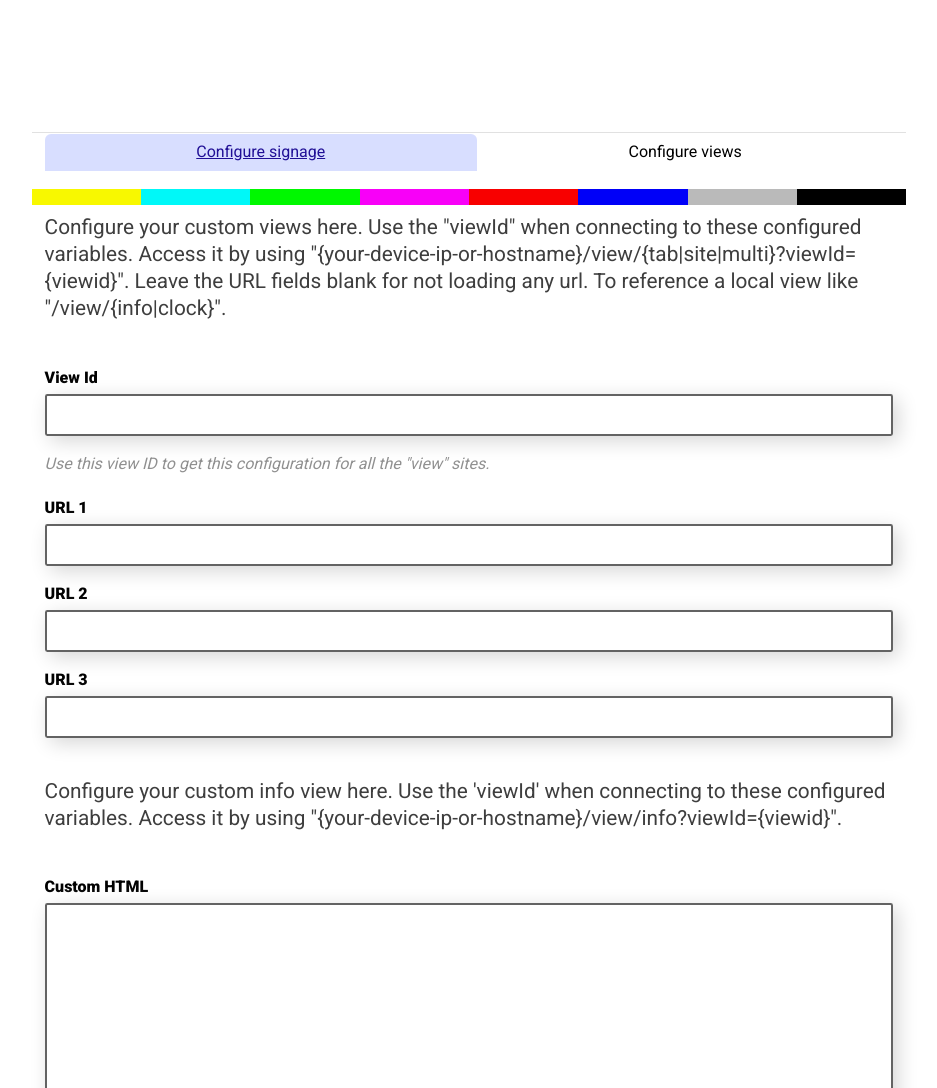
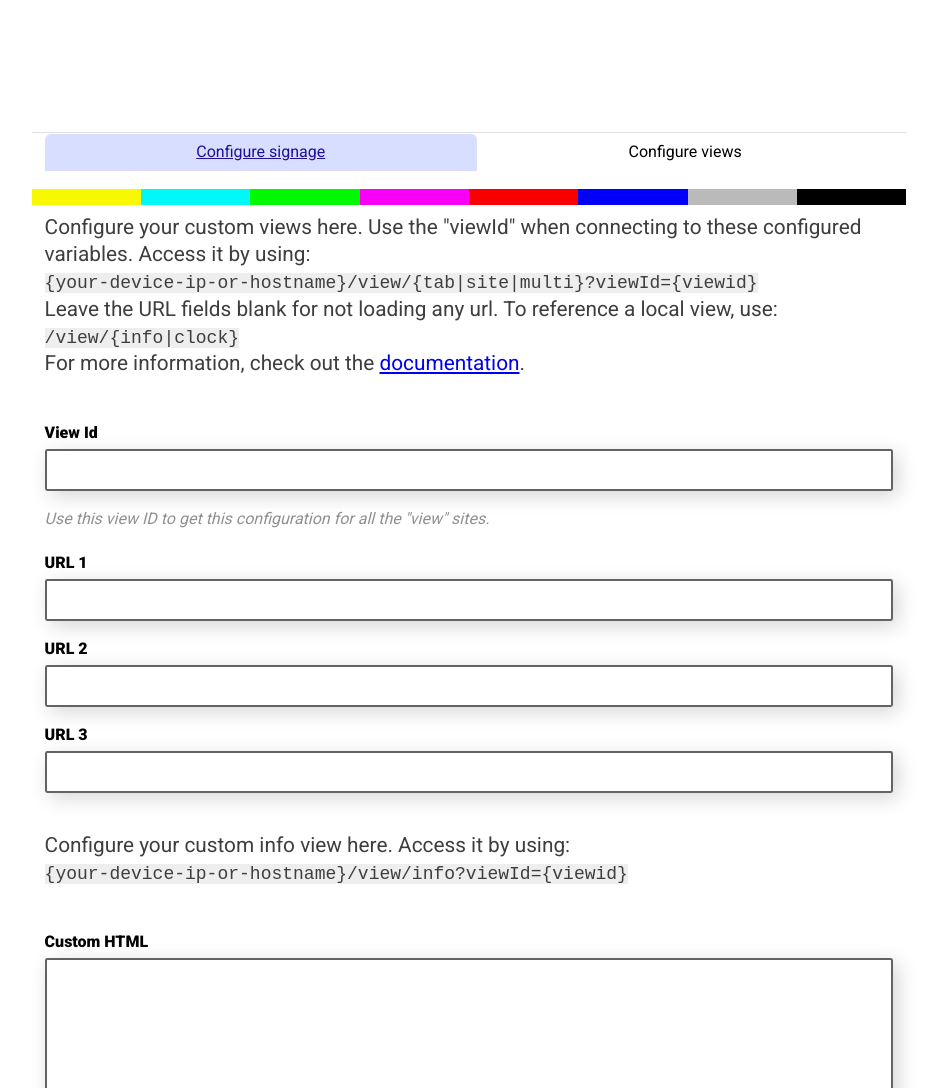
Before and after one commit to IrisBroadcast/ophrys-signage, a website: page app-viewinfo.html in a window 1280 px wide. Shown: the part 177-1265 px from the top of the page, without its empty margins (171-1108 px from the left). Drawn offline with nearby package versions, Linux system fonts and the light colour scheme; no server answers.

Commit message:
Easier to read in-line explanations.

```diff
--- a/app-viewinfo.html
+++ b/app-viewinfo.html
@@ -599,6 +599,12 @@
       display: block;
     }
 
+    .feature--url-example {
+      background-color: #eeeeee;
+      font-size: 18px;
+      font-family: 'Courier New', Courier, monospace;
+    }
+
     /* TV test bar */
     .tv-bar {
       display:flex;
@@ -698,8 +704,17 @@
     <div class="content">
       <div class="status--general">
         Configure your custom views here. Use the "viewId" when connecting to these configured variables.
-        Access it by using "{your-device-ip-or-hostname}/view/{tab|site|multi}?viewId={viewid}".
-        Leave the URL fields blank for not loading any url. To reference a local view like "/view/{info|clock}".
+        Access it by using: <br/>
+        <label class="feature--url-example">
+          {your-device-ip-or-hostname}/view/{tab|site|multi}?viewId={viewid}
+        </label>
+        <br/>
+        Leave the URL fields blank for not loading any url. To reference a local view, use: <br/>
+        <label class="feature--url-example">
+          /view/{info|clock}
+        </label>
+        <br/>
+        For more information, check out the <a href="https://github.com/IrisBroadcast/OphrysSignage/tree/master/views" target="_blank">documentation</a>.
       </div>
     </div>
 
@@ -732,8 +747,10 @@
 
     <div class="content">
       <div class="status--general">
-        Configure your custom info view here. Use the 'viewId' when connecting to these configured variables.
-        Access it by using "{your-device-ip-or-hostname}/view/info?viewId={viewid}".
+        Configure your custom info view here. Access it by using: <br/>
+        <label class="feature--url-example">
+          {your-device-ip-or-hostname}/view/info?viewId={viewid}
+        </label>
       </div>
     </div>
 
```
Also changed, not shown: app-config.html (+2 -2 lines).
